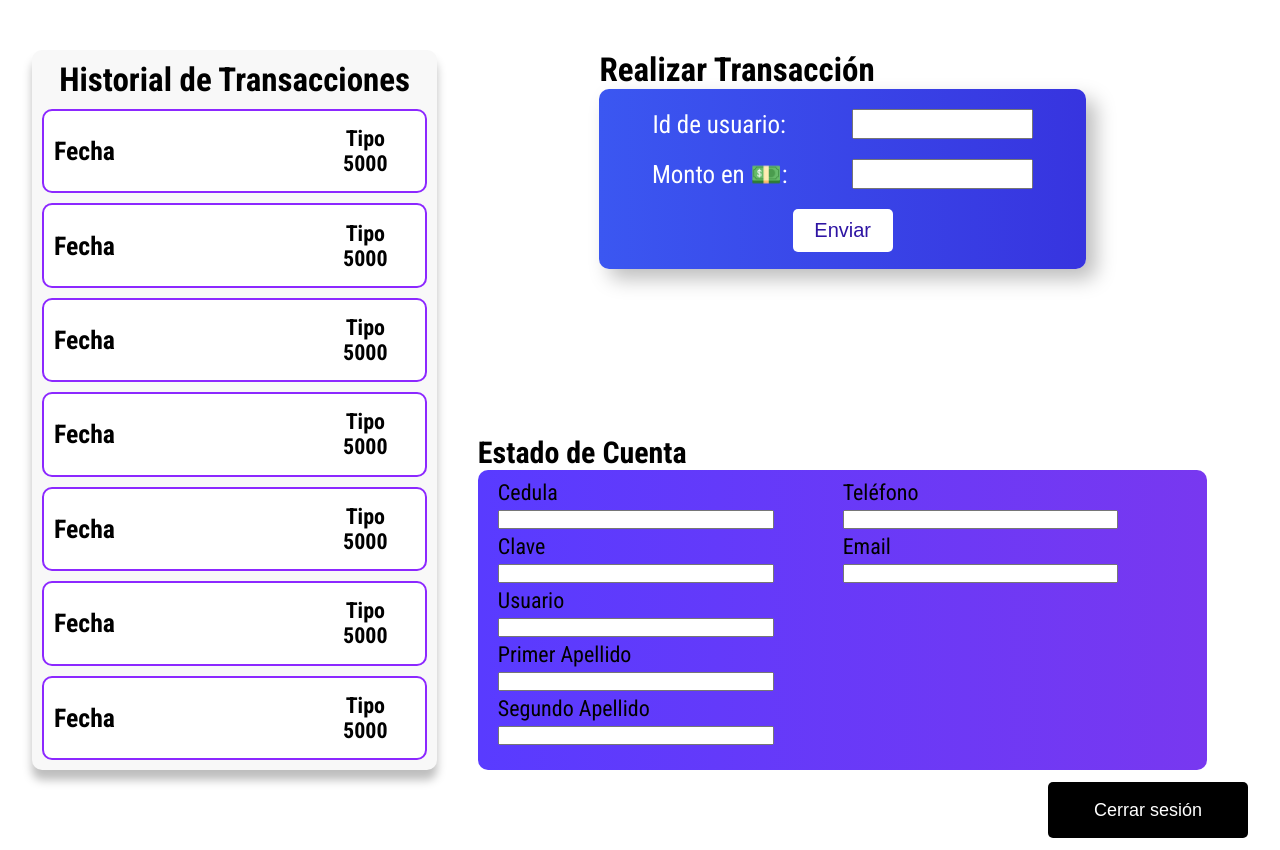
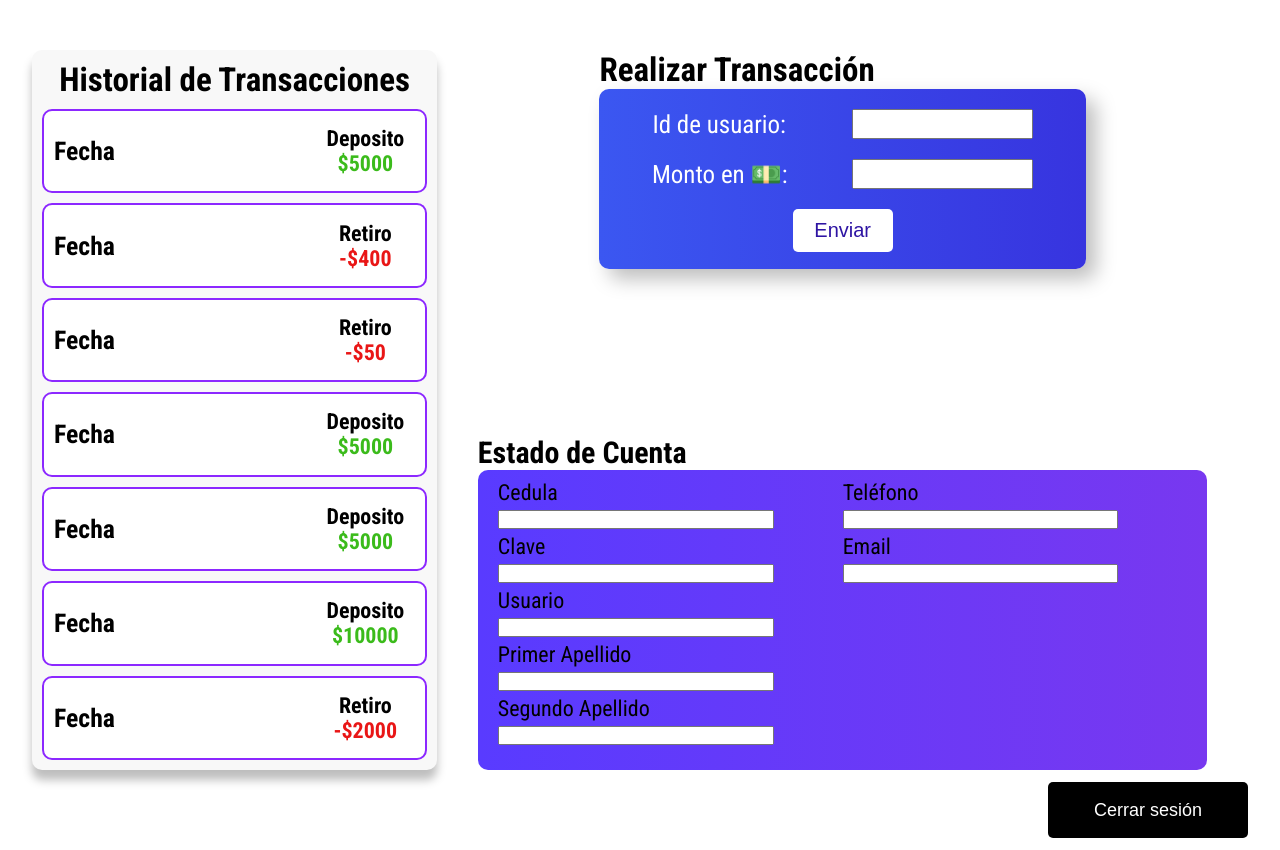
Before and after one commit to kevin-garro-monge/lenguajes, a PHP site: page /mainPage.html in a window 1280 px wide. Shown: the part 50-900 px from the top of the page. Run offline with PHP 8.4, Linux system fonts and the light colour scheme.

Commit message:
Interfaz funcional

```diff
--- a/Menu.html
+++ b/Menu.html
@@ -1,4 +1,4 @@
-<!DOCTYPE html>
+<!-- <!DOCTYPE html>
 <html>
   <head>
     <meta charset="UTF-8" />
@@ -121,4 +121,4 @@
       </div>
     </section>
   </body>
-</html>
+</html> -->
--- a/css/style.css
+++ b/css/style.css
@@ -354,6 +354,13 @@ body {
   background-color: rgb(44, 44, 44);
 }
 
+.deposit {
+  color: rgb(59, 187, 27);
+}
+.withdrawl {
+  color: rgb(233, 22, 22);
+}
+
 @media only screen and (max-width: 1075px) {
   html {
     font-size: 50%;
@@ -361,6 +368,9 @@ body {
   .login,
   .registrarse {
     width: 100%;
+  }
+  .estado-container {
+    align-self: flex-start;
   }
 }
 
--- a/inicioSesion.php
+++ b/inicioSesion.php
@@ -3,7 +3,7 @@
 
  //echo '<script language="javascript">alert("BIENVENIDO ");
   //window.location.href="login.php"</script>';
-
+/*
 if(isset($_POST['iLogin']))
 {
  Echo '1' ;
@@ -46,5 +46,5 @@ if ($r!=0) {
   echo 'echo(\'error\')';
 }
 }
-
+*/
 ?>
--- a/mainPage.html
+++ b/mainPage.html
@@ -56,50 +56,50 @@
             <div class="movements-item">
               <h3 class="date">Fecha</h3>
               <div class="movement-type">
-                <h4>Tipo</h4>
-                <h4>5000</h4>
+                <h4>Deposito</h4>
+                <h4 class="deposit">$5000</h4>
               </div>
             </div>
             <div class="movements-item">
               <h3 class="date">Fecha</h3>
               <div class="movement-type">
-                <h4>Tipo</h4>
-                <h4>5000</h4>
+                <h4>Retiro</h4>
+                <h4 class="withdrawl">-$400</h4>
               </div>
             </div>
             <div class="movements-item">
               <h3 class="date">Fecha</h3>
               <div class="movement-type">
-                <h4>Tipo</h4>
-                <h4>5000</h4>
+                <h4>Retiro</h4>
+                <h4 class="withdrawl">-$50</h4>
               </div>
             </div>
             <div class="movements-item">
               <h3 class="date">Fecha</h3>
               <div class="movement-type">
-                <h4>Tipo</h4>
-                <h4>5000</h4>
+                <h4>Deposito</h4>
+                <h4 class="deposit">$5000</h4>
               </div>
             </div>
             <div class="movements-item">
               <h3 class="date">Fecha</h3>
               <div class="movement-type">
-                <h4>Tipo</h4>
-                <h4>5000</h4>
+                <h4>Deposito</h4>
+                <h4 class="deposit">$5000</h4>
               </div>
             </div>
             <div class="movements-item">
               <h3 class="date">Fecha</h3>
               <div class="movement-type">
-                <h4>Tipo</h4>
-                <h4>5000</h4>
+                <h4>Deposito</h4>
+                <h4 class="deposit">$10000</h4>
               </div>
             </div>
             <div class="movements-item">
               <h3 class="date">Fecha</h3>
               <div class="movement-type">
-                <h4>Tipo</h4>
-                <h4>5000</h4>
+                <h4>Retiro</h4>
+                <h4 class="withdrawl">-$2000</h4>
               </div>
             </div>
           </div>
@@ -134,13 +134,13 @@
               Usuario
               <input class="input_estado" type="text" name="usuario" />
               Primer Apellido
-              <input class="input_estado" type="text" name="pApellido"/>
+              <input class="input_estado" type="text" name="pApellido" />
               Segundo Apellido
-              <input class="input_estado" type="text" name="SApellido"/>
+              <input class="input_estado" type="text" name="SApellido" />
               Teléfono
-              <input class="input_estado" type="text" name="telefono"  />
+              <input class="input_estado" type="text" name="telefono" />
               Email
-              <input class="input_estado" type="text" name="Email"/>
+              <input class="input_estado" type="text" name="Email" />
               <!-- <button class="btn-actualizar cuenta"></button> -->
             </div>
           </div>
--- a/script.js
+++ b/script.js
@@ -32,7 +32,7 @@ const removeHidden = function (clase, x = false) {
 //LOGIN
 
 //FUNCION PARA ENTRAR A LA CUENTA
-const enterAccount = () => {
+// const enterAccount = () => {
 enterLogin.addEventListener("click", function (e) {
   const user = inputUser.value;
 
@@ -51,7 +51,6 @@ const enterAccount = () => {
     window.location.href = "./mainPage.html";
   }
 });
-};
 
 //FUNCION PARA QUE SE DESPLIEGUE EL LOGIN Y REGISTRO
 
@@ -59,7 +58,7 @@ document.addEventListener("click", function (e) {
   console.log(e.target);
   if (e.target.closest(".btn-login")) {
     removeHidden(".overlay-login");
-    // enterAccount();
+    enterAccount();
   }
   if (e.target.closest(".btn-registrarse")) {
     removeHidden(".overlay-register");
--- a/transaccion.php
+++ b/transaccion.php
@@ -1,7 +1,7 @@
 <?php
 
-$connetion = oci_connect('BANCO','SYSTEM123','ORCL');
-$sql =
+// $connetion = oci_connect('BANCO','SYSTEM123','ORCL');
+// $sql =
 
 
 
```
Also changed, not shown: Index.html (renamed from Index.htm, +31 -20 lines), PruebaDeConexion.php (+4 -3 lines). Lines whose indentation alone changed are shown as unchanged.
